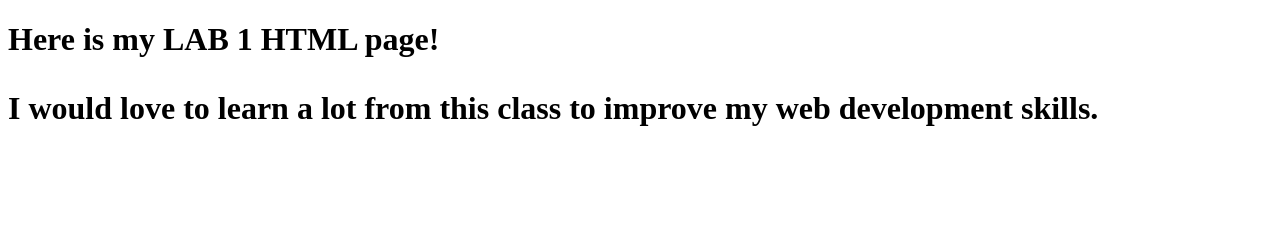
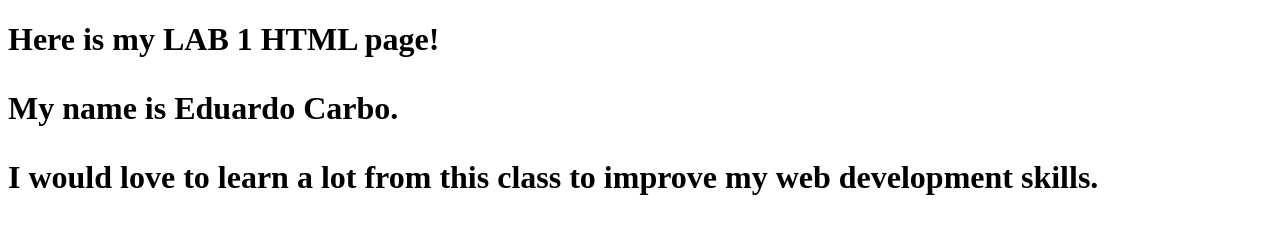
Before and after one commit to ecarbo1/index, a plain HTML site: page index.html in a window 1280 px wide. Drawn offline with Linux system fonts and the light colour scheme.

Commit message:
Update index.html

```diff
--- a/index.html
+++ b/index.html
@@ -6,6 +6,7 @@
 	</head>
 	<body>
 		<h1> Here is my LAB 1 HTML page!<h1>
+		<p> My name is Eduardo Carbo.<p>
 		<p> I would love to learn a lot from this class to improve my web development skills.</p>
 	</body>
 </html>
```
